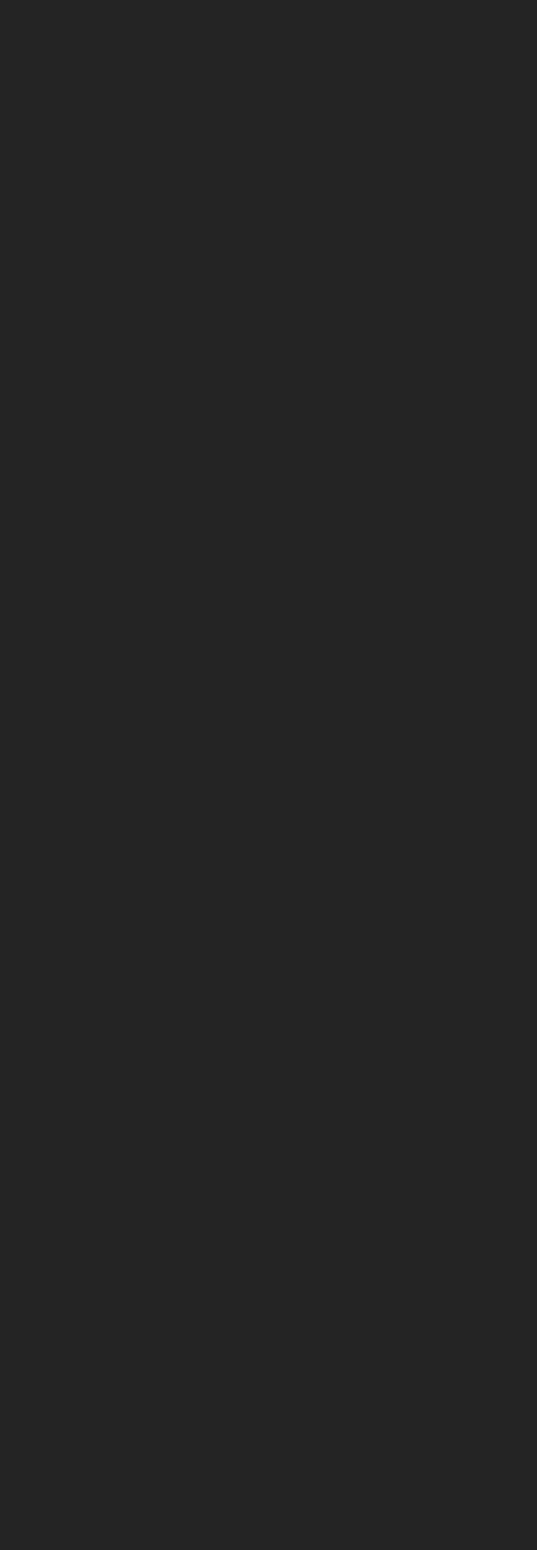
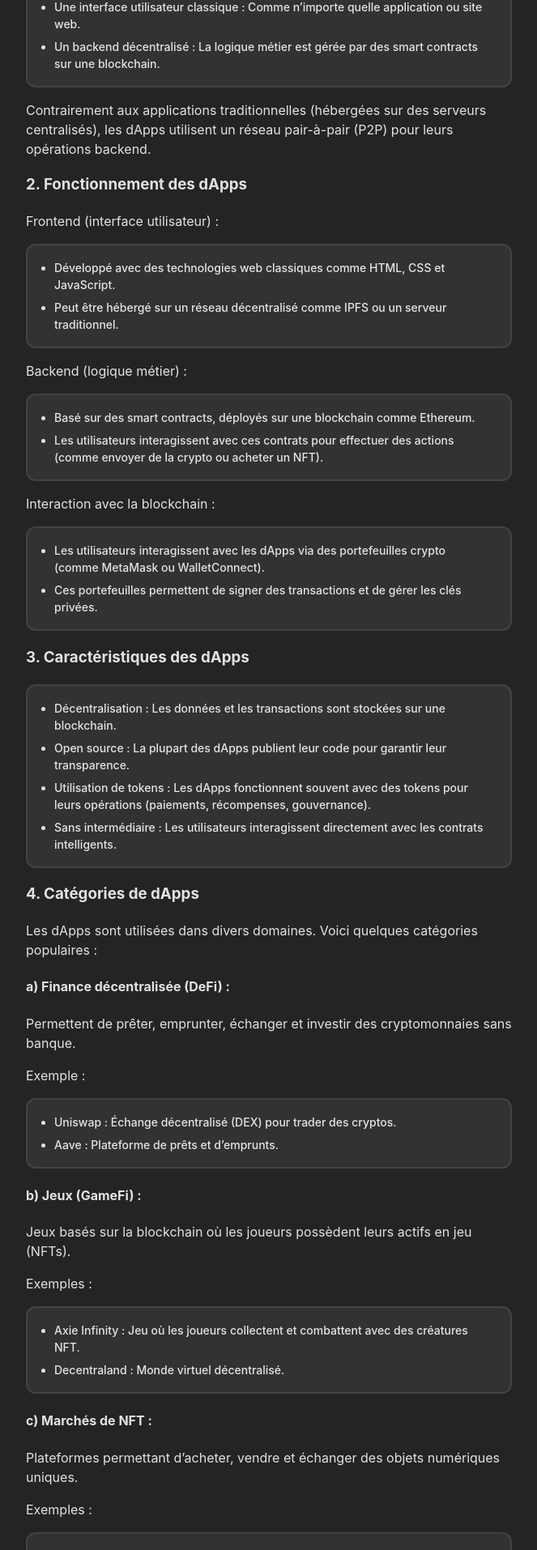
Before and after one commit to hugobonifay/web3, a React (Vite) app: page /web3/dapp in a window 1280 px wide. Shown: the part 480-2394 px from the top of the page at 81% size, without its empty margins (308-971 px from the left). Before the commit the page ends 800 px from the top, so only its background shows below. Built offline with nearby package versions, Linux system fonts and the light colour scheme.

Commit message:
add dApps page

```diff
--- a/src/components/Dapp.jsx
+++ b/src/components/Dapp.jsx
@@ -1,3 +1,5 @@
+import List from "./List";
+
 const Dapp = () => {
   return (
     <>
@@ -9,6 +11,170 @@ const Dapp = () => {
         directe avec des smart contracts pour offrir des fonctionnalités
         transparentes, sécurisées et sans intermédiaire.
       </p>
+      <h3>1. Qu'est-ce qu'une dApp ?</h3>
+      <List
+        title="Une dApp est une application qui combine :"
+        items={[
+          "Une interface utilisateur classique : Comme n’importe quelle application ou site web.",
+          "Un backend décentralisé : La logique métier est gérée par des smart contracts sur une blockchain.",
+        ]}
+      />
+      <p>
+        Contrairement aux applications traditionnelles (hébergées sur des
+        serveurs centralisés), les dApps utilisent un réseau pair-à-pair (P2P)
+        pour leurs opérations backend.
+      </p>
+      <h3>2. Fonctionnement des dApps</h3>
+      <List
+        title="Frontend (interface utilisateur) :"
+        items={[
+          "Développé avec des technologies web classiques comme HTML, CSS et JavaScript.",
+          "Peut être hébergé sur un réseau décentralisé comme IPFS ou un serveur traditionnel.",
+        ]}
+      />
+      <List
+        title="Backend (logique métier) :"
+        items={[
+          "Basé sur des smart contracts, déployés sur une blockchain comme Ethereum.",
+          "Les utilisateurs interagissent avec ces contrats pour effectuer des actions (comme envoyer de la crypto ou acheter un NFT).",
+        ]}
+      />
+      <List
+        title="Interaction avec la blockchain :"
+        items={[
+          "Les utilisateurs interagissent avec les dApps via des portefeuilles crypto (comme MetaMask ou WalletConnect).",
+          "Ces portefeuilles permettent de signer des transactions et de gérer les clés privées.",
+        ]}
+      />
+      <h3>3. Caractéristiques des dApps</h3>
+      <List
+        items={[
+          "Décentralisation : Les données et les transactions sont stockées sur une blockchain.",
+          "Open source : La plupart des dApps publient leur code pour garantir leur transparence.",
+          "Utilisation de tokens : Les dApps fonctionnent souvent avec des tokens pour leurs opérations (paiements, récompenses, gouvernance).",
+          "Sans intermédiaire : Les utilisateurs interagissent directement avec les contrats intelligents.",
+        ]}
+      />
+      <h3>4. Catégories de dApps</h3>
+      <p>
+        Les dApps sont utilisées dans divers domaines. Voici quelques catégories
+        populaires :
+      </p>
+      <h4>a) Finance décentralisée (DeFi) :</h4>
+      <p>
+        Permettent de prêter, emprunter, échanger et investir des cryptomonnaies
+        sans banque.
+      </p>
+      <List
+        title="Exemple :"
+        items={[
+          "Uniswap : Échange décentralisé (DEX) pour trader des cryptos.",
+          "Aave : Plateforme de prêts et d’emprunts.",
+        ]}
+      />
+      <h4>b) Jeux (GameFi) :</h4>
+      <p>
+        Jeux basés sur la blockchain où les joueurs possèdent leurs actifs en
+        jeu (NFTs).
+      </p>
+      <List
+        title="Exemples :"
+        items={[
+          "Axie Infinity : Jeu où les joueurs collectent et combattent avec des créatures NFT.",
+          "Decentraland : Monde virtuel décentralisé.",
+        ]}
+      />
+      <h4>c) Marchés de NFT :</h4>
+      <p>
+        Plateformes permettant d’acheter, vendre et échanger des objets
+        numériques uniques.
+      </p>
+      <List
+        title="Exemples :"
+        items={[
+          "OpenSea : Premier marché NFT décentralisé.",
+          "Rarible : Plateforme axée sur les créateurs.",
+        ]}
+      />
+      <h4>d) Réseaux sociaux décentralisés :</h4>
+      <p>
+        Alternatives aux réseaux traditionnels, où les utilisateurs contrôlent
+        leurs données.
+      </p>
+      <List
+        title="Exemples :"
+        items={[
+          "Lens Protocol : Réseau social basé sur la blockchain.",
+          "Mastodon : Plateforme décentralisée de type Twitter.",
+        ]}
+      />
+      <h4>e) DAO (Decentralized Autonomous Organization) :</h4>
+      <p>
+        Organisations gouvernées par des smart contracts et gérées par les
+        membres via des votes.
+      </p>
+      <List
+        title="Exemples :"
+        items={["MakerDAO : DAO qui gère la cryptomonnaie stable DAI."]}
+      />
+      <h4>f) Identité décentralisée :</h4>
+      <p>Gestion de l’identité numérique sans dépendre d’une entreprise.</p>
+      <List
+        title="Exemples :"
+        items={[
+          'ENS (Ethereum Name Service) : Fournit des adresses blockchain lisibles comme "alice.eth".',
+        ]}
+      />
+      <h3>5. Avantages des dApps</h3>
+      <List
+        items={[
+          "Transparence : Toutes les transactions et le code des smart contracts sont accessibles publiquement sur la blockchain.",
+          "Sécurité : Les données sont décentralisées, ce qui les rend résistantes aux piratages et aux pannes.",
+          "Résistance à la censure : Aucune entité centralisée ne peut bloquer ou censurer les utilisateurs.",
+          "Propriété des données : Les utilisateurs contrôlent leurs données et leurs actifs via leurs portefeuilles.",
+          "Interopérabilité : Les dApps peuvent s’intégrer à d’autres projets blockchain, favorisant un écosystème connecté.",
+        ]}
+      />
+      <h3>6. Limites des dApps</h3>
+      <List
+        items={[
+          "Complexité d’utilisation : Les utilisateurs doivent comprendre les concepts de blockchain, comme les portefeuilles et les frais de transaction (gas fees).",
+          "Performance : Les blockchains actuelles, comme Ethereum, peuvent être lentes et coûteuses (saturation du réseau).",
+          "Immutabilité : Les bugs dans les smart contracts sont difficiles (voire impossibles) à corriger une fois déployés.",
+          "Adoption limitée : Les dApps ne sont pas encore aussi largement utilisées que les applications traditionnelles.",
+        ]}
+      />
+      <h3>7. Exemple d'utilisation pratique :</h3>
+      <strong>Uniswap (Exchange décentralisé) :</strong>
+      <p>
+        But : Échanger des cryptomonnaies sans passer par une plateforme
+        centralisée.
+      </p>
+      <List
+        title="Fonctionnement :"
+        items={[
+          "L’utilisateur connecte son portefeuille (ex. : MetaMask) à l’application.",
+          "Il choisit les cryptomonnaies qu’il souhaite échanger (par ex., ETH contre USDT).",
+          "La transaction est exécutée automatiquement via des smart contracts, en utilisant des pools de liquidité.",
+        ]}
+      />
+      <h3>8. Les technologies clés derrière les dApps</h3>
+      <List
+        items={[
+          "Blockchain : Ethereum, Binance Smart Chain, Polygon, Solana, etc.",
+          "Portefeuilles crypto : MetaMask, Trust Wallet.",
+          "Langages de programmation : Solidity, Rust (pour Solana), ou Vyper.",
+          "Protocole IPFS : Pour l’hébergement décentralisé des données (au lieu d’un serveur central).",
+        ]}
+      />
+      <h3>Résumé</h3>
+      <p>
+        Les dApps redéfinissent la façon dont les applications fonctionnent en
+        éliminant les intermédiaires, en offrant plus de transparence et en
+        rendant les utilisateurs maîtres de leurs données. Leur adoption est
+        encore en cours, mais elles sont au cœur de l’évolution vers un Web3
+        décentralisé.
+      </p>
     </>
   );
 };
```
